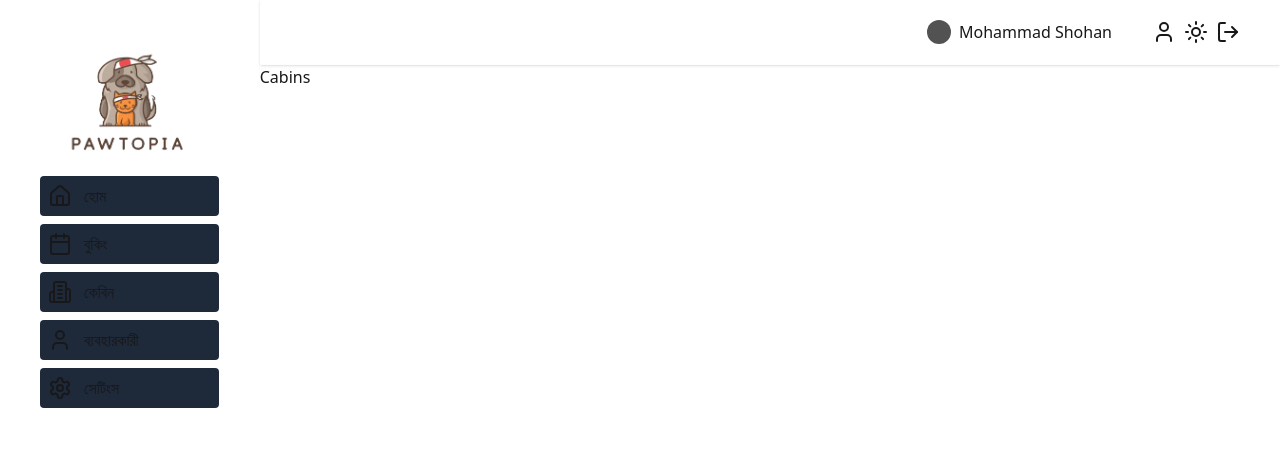
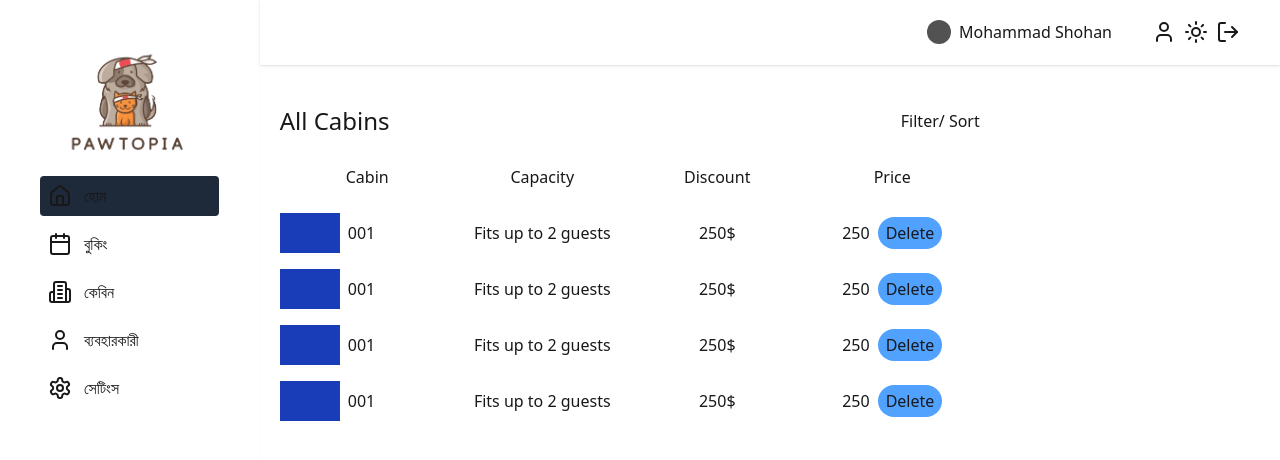
Before and after one commit to shohan11d/wild-oasis, a React (Vite) app: page /cabins in a window 1280 px wide. Shown: the top 460 px of the page. Built offline with nearby package versions, Linux system fonts and the light colour scheme.

Commit message:
cabins ui done

```diff
--- /dev/null
+++ b/src/components/CabinsRow.jsx
@@ -0,0 +1,20 @@
+function CabinsRow() {
+  return (
+    <div>
+      <div className="grid grid-cols-4 justify-items-center items-center">
+        <div className="justify-self-start flex gap-2 items-center">
+          <div className="h-10  bg-blue-800 w-15  "></div>
+          <span>001</span>
+        </div>
+        <p>Fits up to 2 guests</p>
+        <p>250$ </p>
+        <div className="flex gap-2 items-center">
+          <p>250</p>
+          <button className="bg-blue-400 rounded-full py-1 px-2">Delete</button>
+        </div>
+      </div>
+    </div>
+  );
+}
+
+export default CabinsRow;
--- a/src/components/Main.jsx
+++ b/src/components/Main.jsx
@@ -3,7 +3,7 @@ import Header from './Header';
 
 function Main() {
   return (
-    <div className="w-full">
+    <div className="w-full ">
       <Header />
       <Outlet />
     </div>
--- a/src/components/Navigation.jsx
+++ b/src/components/Navigation.jsx
@@ -21,7 +21,7 @@ function Navigation() {
         <span>হোম</span>
       </NavLink>
       <NavLink
-        className="flex gap-3 py-2 hover:text-blue-600 pl-2 pr-20  bg-gray-800 rounded-sm"
+        className="flex gap-3 py-2 hover:text-blue-600 pl-2 pr-20   rounded-sm"
         to="/bookings"
       >
         <span>
@@ -30,7 +30,7 @@ function Navigation() {
         <span>বুকিং</span>
       </NavLink>{' '}
       <NavLink
-        className="flex gap-3 py-2 hover:text-blue-600 pl-2 pr-20  bg-gray-800 rounded-sm"
+        className="flex gap-3 py-2 hover:text-blue-600 pl-2 pr-20   rounded-sm"
         to="/cabins"
       >
         <span>
@@ -39,7 +39,7 @@ function Navigation() {
         <span>কেবিন</span>
       </NavLink>{' '}
       <NavLink
-        className="flex gap-3 py-2 hover:text-blue-600 pl-2 pr-20  bg-gray-800 rounded-sm"
+        className="flex gap-3 py-2 hover:text-blue-600 pl-2 pr-20   rounded-sm"
         to="/users"
       >
         <span>
@@ -48,7 +48,7 @@ function Navigation() {
         <span>ব্যবহারকারী</span>
       </NavLink>{' '}
       <NavLink
-        className="flex gap-3 py-2 hover:text-blue-600 pl-2 pr-20  bg-gray-800 rounded-sm"
+        className="flex gap-3 py-2 hover:text-blue-600 pl-2 pr-20   rounded-sm"
         to="/settings"
       >
         <span>
--- a/src/index.css
+++ b/src/index.css
@@ -1,7 +1,7 @@
 @import "tailwindcss";
 @plugin "daisyui";
 
-
-/* *{
+/*
+*{
     outline: 1px solid red;
 } */
--- a/src/page/Cabins.jsx
+++ b/src/page/Cabins.jsx
@@ -1,9 +1,24 @@
+import CabinsRow from "../components/CabinsRow";
 function Cabins() {
-    return (
-        <div>
-            Cabins
+  return (
+    <div className="m-5 max-w-[700px]">
+      <div className="flex  justify-between py-5    ">
+        <h2 className="text-2xl">All Cabins</h2> <button>Filter/ Sort</button>
+      </div>
+      <div className="space-y-4">
+        <div className="grid justify-items-center grid-cols-4">
+          <h2 className="py-2 ">Cabin</h2>
+          <h2 className="py-2 ">Capacity</h2>
+          <h2 className="py-2 ">Discount</h2>
+          <h2 className="py-2 ">Price</h2>
         </div>
-    )
+        <CabinsRow/>
+        <CabinsRow/>
+        <CabinsRow/>
+        <CabinsRow/>
+      </div>
+    </div>
+  );
 }
 
-export default Cabins
+export default Cabins;
--- a/src/page/Settings.jsx
+++ b/src/page/Settings.jsx
@@ -1,5 +1,27 @@
 function Settings() {
-  return <div>Settings</div>;
+  return (
+    <div className="p-10">
+      <h2 className="text-3xl text-blue-400">Update hotel settings</h2>
+      <div className="p-5 my-5 rounded-sm flex flex-col gap-4 bg-blue-400/10 w-[600px]">
+        <div className="flex  gap-5 items-center">
+          <label htmlFor="">Minimum nights</label>
+          <input type="number" className="border py-1  rounded-sm" />
+        </div>
+        <div className="flex  gap-5 items-center">
+          <label htmlFor="">Minimum nights</label>
+          <input type="number" className="border py-1  rounded-sm" />
+        </div>
+        <div className="flex  gap-5 items-center">
+          <label htmlFor="">Minimum nights</label>
+          <input type="number" className="border py-1  rounded-sm" />
+        </div>
+        <div className="flex  gap-5 items-center">
+          <label htmlFor="">Minimum nights</label>
+          <input type="number" className="border py-1  rounded-sm" />
+        </div>
+      </div>
+    </div>
+  );
 }
 
 export default Settings;
```
